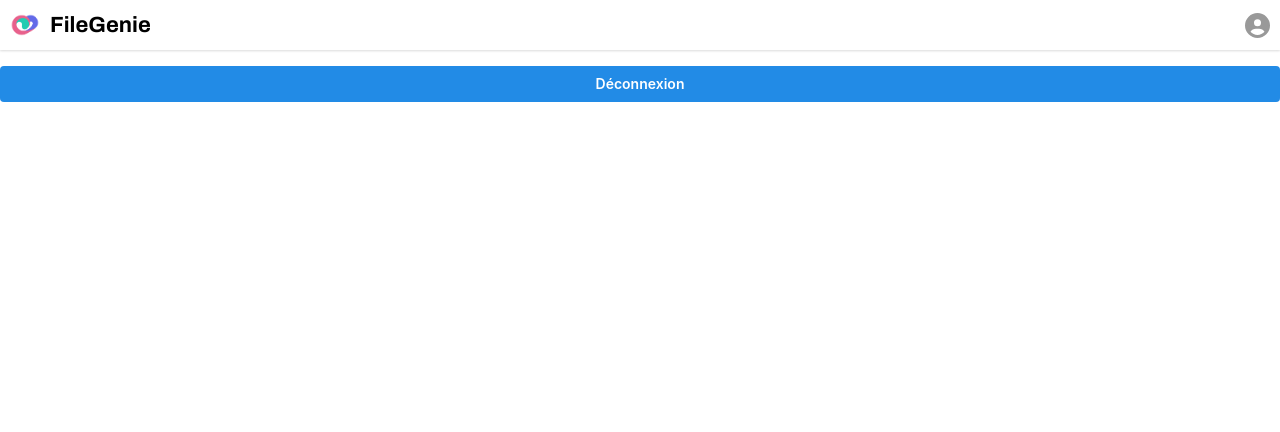
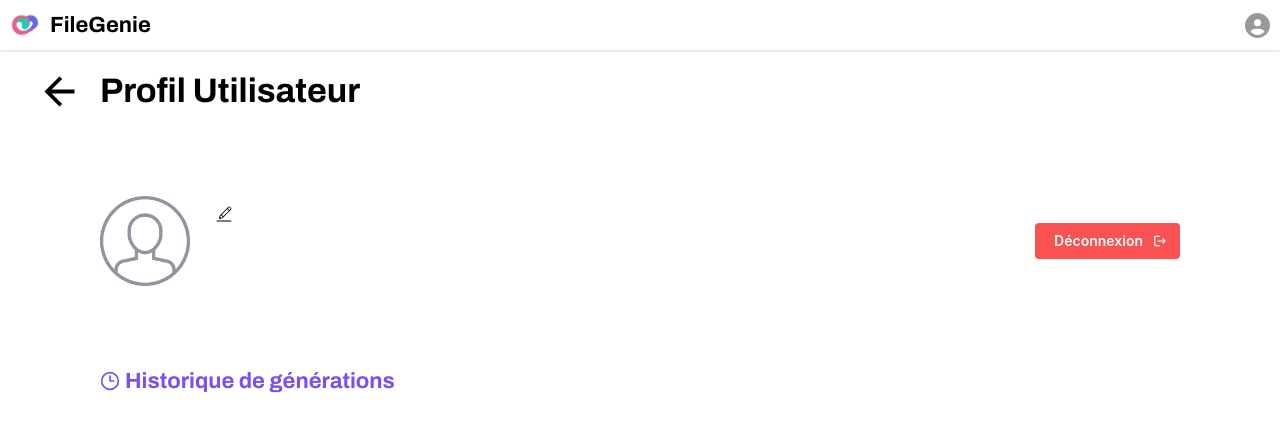
Before and after one commit to mouadboufenzi/fileGenie, a React (Vite) app in the folder frontend/: page /profile in a window 1280 px wide. Shown: the top 432 px of the page. Built offline with nearby package versions, Linux system fonts and the light colour scheme; no server answers; sample sign-in values are in the browser's storage.

Commit message:
feat: add profile page

```diff
--- a/frontend/index.html
+++ b/frontend/index.html
@@ -7,7 +7,11 @@
 
     <link rel="preconnect" href="https://fonts.googleapis.com">
     <link rel="preconnect" href="https://fonts.gstatic.com" crossorigin>
-    <link href="https://fonts.googleapis.com/css2?family=Archivo:ital,wght@0,100..900;1,100..900&display=swap" rel="stylesheet">
+
+    <link
+      href="https://fonts.googleapis.com/css2?family=Archivo:ital,wght@0,100..900;1,100..900&family=Inter:ital,opsz,wght@0,14..32,100..900;1,14..32,100..900&display=swap"
+      rel="stylesheet"
+    >
 
     <title>FileGenie | DA50 - UTBM</title>
   </head>
--- a/frontend/src/routes/profile.lazy.tsx
+++ b/frontend/src/routes/profile.lazy.tsx
@@ -1,14 +1,103 @@
-import { Button } from '@mantine/core';
+import { Title, Text, Image, Group, Stack, Button, ActionIcon, Table, TextInput } from '@mantine/core';
 import { createLazyFileRoute, Navigate } from '@tanstack/react-router';
 import { useAuth } from '../components/auth-provider';
+
+import { useEffect, useState, useTransition } from 'react';
+import { IoMdArrowBack } from 'react-icons/io';
+import { MdLogout } from 'react-icons/md';
+import { CiEdit } from 'react-icons/ci';
+
+import { fetchAPI } from '../utils/fetch';
+import { UserInfo } from '../types/userInfo';
+import { LuClock3 } from 'react-icons/lu';
+import { useForm } from '@mantine/form';
 
 export const Route = createLazyFileRoute('/profile')({
   component: RouteComponent,
 });
 
 function RouteComponent() {
+  const [isPending, startTransition] = useTransition();
   const { logout, isAuthenticated } = useAuth();
+  const [user, setUser] = useState<UserInfo | null>(null);
+
+
+  useEffect(() => {
+    void fetchAPI<UserInfo>('/api/user/info', 'GET')
+      .then((data) => {
+        if ('userId' in data) {
+          data.files = []; // TODO remove this once implemented
+
+          setUser(data);
+          form.setValues({
+            email: data.email,
+            name: data.name,
+          });
+        }
+      });
+  // => infinite loop if "form" is added to the dependencies
+  // eslint-disable-next-line react-hooks/exhaustive-deps
+  }, []);
 
   if (!isAuthenticated) return <Navigate to="/login" />;
-  return <Button onClick={logout}>Déconnexion</Button>;
+
+  return (
+    <Stack maw="1080" w="100%" ml="auto" mr="auto" gap="80">
+      <Group ml="calc(-50px - var(--mantine-spacing-md))">
+        <ActionIcon size="50" bg="transparent" c="black">
+          <IoMdArrowBack size="45" />
+        </ActionIcon>
+        <Title ff="Archivo">Profil Utilisateur</Title>
+      </Group>
+          <Group justify="space-between">
+            <Group wrap="nowrap" align="start">
+              <Image src="/user_icon.png" h={90} />
+
+              <Stack gap={0} h="100%">
+                <Group gap={0}>
+                  <Text ff="Archivo" size="xl" fw="600" c="#555">{user?.name}</Text>
+                  <ActionIcon size="input-sm" bg="transparent" c="black" onClick={() => setEditing(true)}>
+                    <CiEdit size="20" />
+                  </ActionIcon>
+                </Group>
+                <Text ff="Inter" size="md" c="#555">{user?.email}</Text>
+              </Stack>
+
+            </Group>
+
+            <Button color="red" rightSection={<MdLogout />} onClick={logout}>Déconnexion</Button>
+          </Group>
+
+          <Stack>
+            <Group gap="5">
+              <LuClock3 color="rgb(121, 80, 242)" size="20" />
+              <Title order={3} c="violet" ff="Archivo">Historique de générations</Title>
+            </Group>
+
+            {user?.files.length === 0 && (
+              <Text c="gray">Aucun fichier n'a encore été généré</Text>
+            )}
+
+            {user?.files && user.files.length > 0 && (
+              <Table verticalSpacing="sm" striped highlightOnHover withTableBorder withColumnBorders>
+                <Table.Thead>
+                  <Table.Tr>
+                    <Table.Th>Créateur</Table.Th>
+                    <Table.Th>Nom du fichier</Table.Th>
+                    <Table.Th>Type de configuration</Table.Th>
+                    <Table.Th>Version</Table.Th>
+                    <Table.Th>Date de création</Table.Th>
+                    <Table.Th>Actions</Table.Th>
+                  </Table.Tr>
+                </Table.Thead>
+                <Table.Tbody>
+                  TODO
+                </Table.Tbody>
+              </Table>
+            )}
+
+          </Stack>
+
+    </Stack>
+  );
 }
--- a/frontend/src/types/userInfo.d.ts
+++ b/frontend/src/types/userInfo.d.ts
@@ -4,6 +4,9 @@ export interface UserInfo {
 	email: string;
 	name: string;
 	role: userRole;
+
+	// TODO: implement this
+	files: unknown[];
 }
 
 export type userRole = 'ADMIN' | 'USER';
--- a/frontend/src/utils/fetch.ts
+++ b/frontend/src/utils/fetch.ts
@@ -1,12 +1,16 @@
 import { HttpException } from '../types/httpException';
 import { showNotification } from './show-notification';
 
-export async function fetchAPI<T extends object>(url: `/api/${string}`, method: 'GET' | 'POST', body?: Record<string, unknown>) {
+export async function fetchAPI<T extends object>(url: `/api/${string}`, method: 'GET' | 'POST' | 'PUT', body?: Record<string, unknown>) {
+  const authToken = JSON.parse(sessionStorage.getItem('filegenie-token') ?? '{ "token": "" }') as { token: string };
 
   // TODO: move url to .env
   return fetch(`http://localhost:8080${url}`, {
     method,
-    headers: { 'Content-Type': 'application/json' },
+    headers: {
+      'Content-Type': 'application/json',
+      'Authorization': `Bearer ${authToken.token}`,
+    },
     body: JSON.stringify(body)
   })
     .then((response) => response.json())
```
Also changed, not shown: frontend/public/user_icon.png (added).
